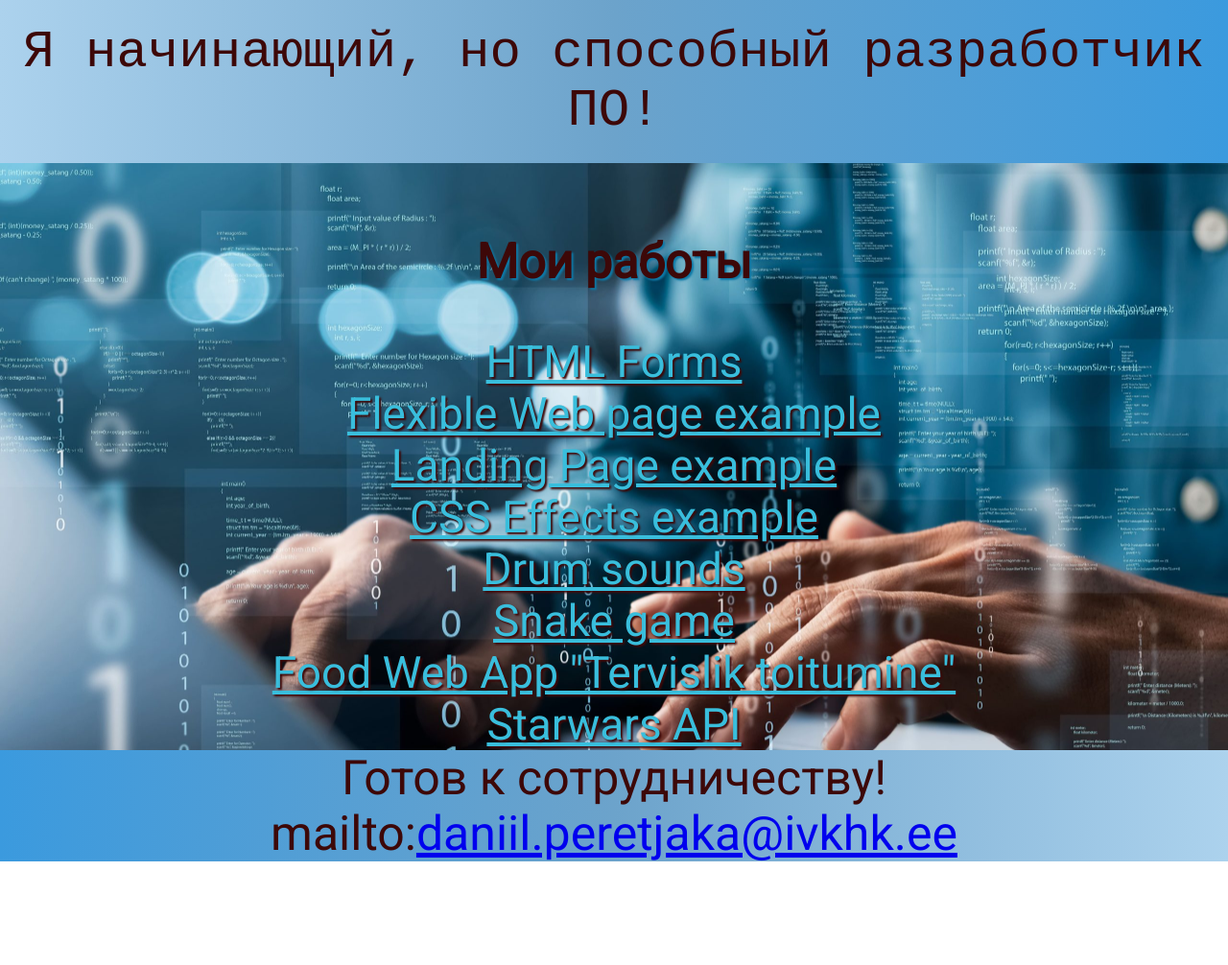
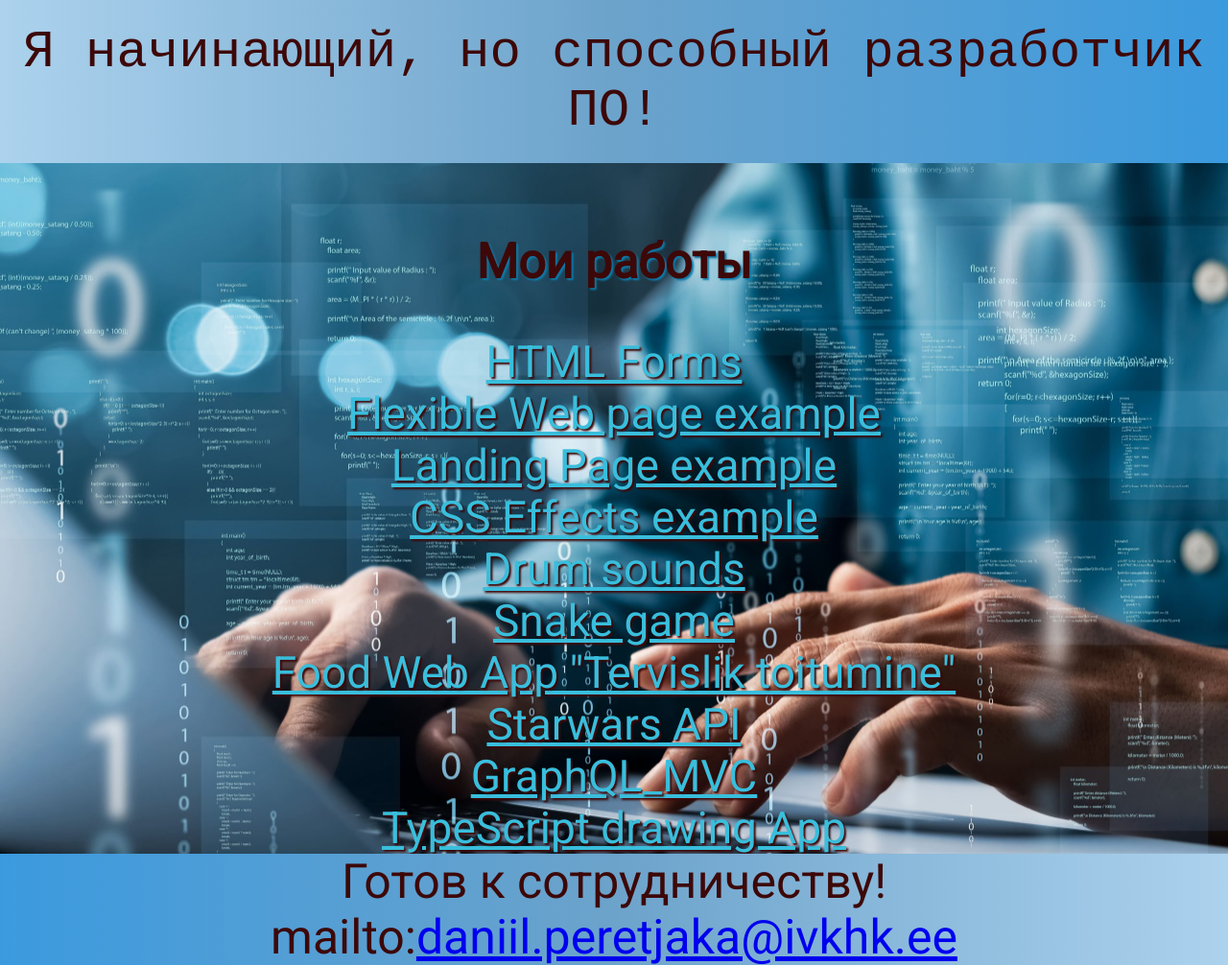
Before and after one commit to DaniilJKTV24/DaniilJKTV24.github.io, a plain HTML site: page index.html in a window 1280 px wide. Shown: the whole page at 96% size. Before the commit the page ends 898 px from the top, so only its background shows below. Drawn offline with Linux system fonts and the light colour scheme.

Commit message:
GraphQL and TS drawing app links

```diff
--- a/index.html
+++ b/index.html
@@ -1,5 +1,6 @@
 <!DOCTYPE html>
 <html lang="en">
+
 <head>
 	<meta charset="UTF-8">
 	<meta name="viewport" content="width=device-width, initial-scale=1.0">
@@ -8,6 +9,7 @@
 	<link href="https://fonts.googleapis.com/css2?family=Roboto&display=swap" rel="stylesheet">
 	<link rel="stylesheet" href="styles.css">
 </head>
+
 <body>
 	<div class="wrapper">
 		<header>
@@ -32,6 +34,10 @@
 				<a href="WebApp1/index.html">Food Web App "Tervislik toitumine"</a>
 				<br>
 				<a href="starwars/index.html">Starwars API</a>
+				<br>
+				<a href="https://github.com/DaniilJKTV24/GraphQL_MVC">GraphQL_MVC</a>
+				<br>
+				<a href="https://github.com/DaniilJKTV24/TS_drawing_app">TypeScript drawing App</a>
 			</div>
 		</div>
 		<footer>
@@ -41,4 +47,5 @@
 		</footer>
 	</div>
 </body>
+
 </html>
```
Lines whose indentation alone changed are shown as unchanged.
